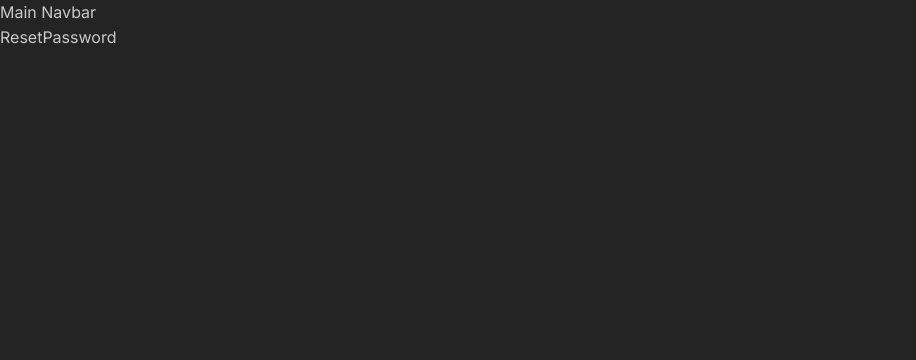
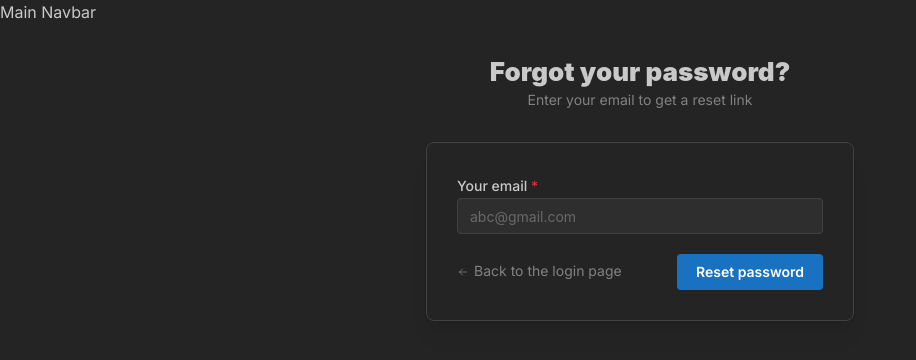
Before and after one commit to Nishant-0420/EzDashboard, a Next.js app in the folder frontend/: page /resetPassword in a window 1280 px wide. Shown: the top 360 px of the page, without its empty margins (0-916 px from the left). Built offline with nearby package versions, Linux system fonts and the light colour scheme.

Commit message:
adding login page

```diff
--- /dev/null
+++ b/frontend/src/app/(main)/resetPassword/ForgotPassword.module.css
@@ -0,0 +1,20 @@
+.title {
+    font-size: rem(26px);
+    font-weight: 900;
+    font-family:
+      Greycliff CF,
+      var(--mantine-font-family);
+  }
+
+  .controls {
+    @media (max-width: $mantine-breakpoint-xs) {
+      flex-direction: column-reverse;
+    }
+  }
+
+  .control {
+    @media (max-width: $mantine-breakpoint-xs) {
+      width: 100%;
+      text-align: center;
+    }
+  }
--- a/frontend/src/app/(main)/resetPassword/page.jsx
+++ b/frontend/src/app/(main)/resetPassword/page.jsx
@@ -1,9 +1,43 @@
-import React from 'react'
+import {
+  Paper,
+  Title,
+  Text,
+  TextInput,
+  Button,
+  Container,
+  Group,
+  Anchor,
+  Center,
+  Box,
+  rem,
+} from '@mantine/core';
+import { IconArrowLeft } from '@tabler/icons-react';
+import classes from './ForgotPassword.module.css';
 
-const ResetPassword = () => {
+export function ResetPassword() {
   return (
-    <div>ResetPassword</div>
-  )
+    <Container size={460} my={30}>
+      <Title className={classes.title} ta="center">
+        Forgot your password?
+      </Title>
+      <Text c="dimmed" fz="sm" ta="center">
+        Enter your email to get a reset link
+      </Text>
+
+      <Paper withBorder shadow="md" p={30} radius="md" mt="xl">
+        <TextInput label="Your email" placeholder="abc@gmail.com" required />
+        <Group justify="space-between" mt="lg" className={classes.controls}>
+          <Anchor c="dimmed" size="sm" className={classes.control}>
+            <Center inline>
+              <IconArrowLeft style={{ width: rem(12), height: rem(12) }} stroke={1.5} />
+              <Box ml={5}>Back to the login page</Box>
+            </Center>
+          </Anchor>
+          <Button className={classes.control}>Reset password</Button>
+        </Group>
+      </Paper>
+    </Container>
+  );
 }
 
-export default ResetPassword;
+export default  ResetPassword;
```
Also changed, not shown: frontend/src/app/(main)/signup/page.jsx (deleted, +0 -9 lines).
